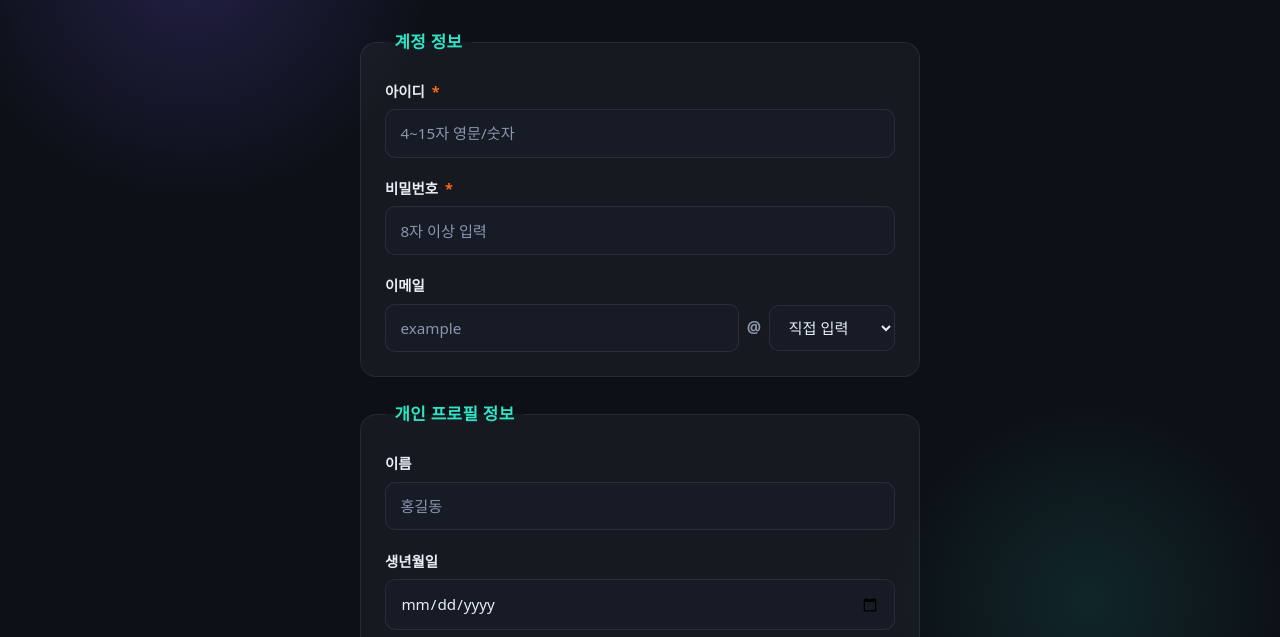
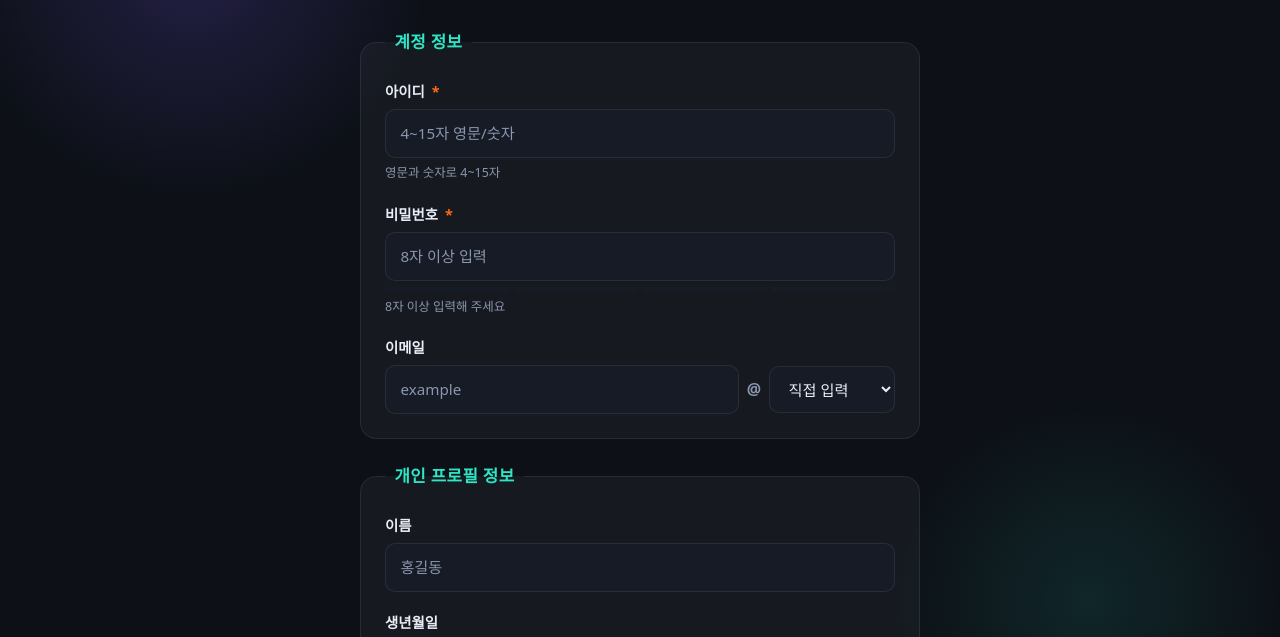
Before and after one commit to rkdgml3577/skala-front, a plain HTML site: page html/signUp.html in a window 1280 px wide. Shown: the part 120-757 px from the top of the page. Drawn offline with Linux system fonts and the light colour scheme.

Commit message:
아이디 비밀번호 힌트 추가

```diff
--- a/html/signUp.html
+++ b/html/signUp.html
@@ -98,6 +98,12 @@
       .email-row input, .email-row select { width: 100%; }
     }
     @media (prefers-reduced-motion: reduce) { * { transition: none !important; } }
+    .hint { font-size: 0.78rem; margin-top: 0.35rem; min-height: 1em; }
+    .hint.ok { color: var(--ok); }
+    .hint.bad { color: var(--danger); }
+    .hint.dim { color: var(--text-dim); }
+    .strength { display: flex; gap: 4px; margin-top: 0.4rem; }
+    .strength span { flex: 1; height: 4px; background: var(--bg-2); border-radius: 999px; transition: background 0.3s ease; }
   </style>
 </head>
 <body>
@@ -116,12 +122,18 @@
         <input type="text" id="userId" name="userId"
                placeholder="4~15자 영문/숫자" required
                pattern="[A-Za-z0-9]{4,15}" />
+        <p class="hint dim" id="idHint">영문과 숫자로 4~15자</p>
+
       </div>
 
       <div class="field">
         <label for="password">비밀번호 <span class="req">*</span></label>
         <input type="password" id="password" name="password"
                placeholder="8자 이상 입력" required minlength="8" />
+        <div class="strength" aria-hidden="true">
+            <span id="s1"></span><span id="s2"></span><span id="s3"></span><span id="s4"></span>
+          </div>
+          <p class="hint dim" id="pwHint">8자 이상 입력해 주세요</p>
       </div>
 
       <div class="field">
```
